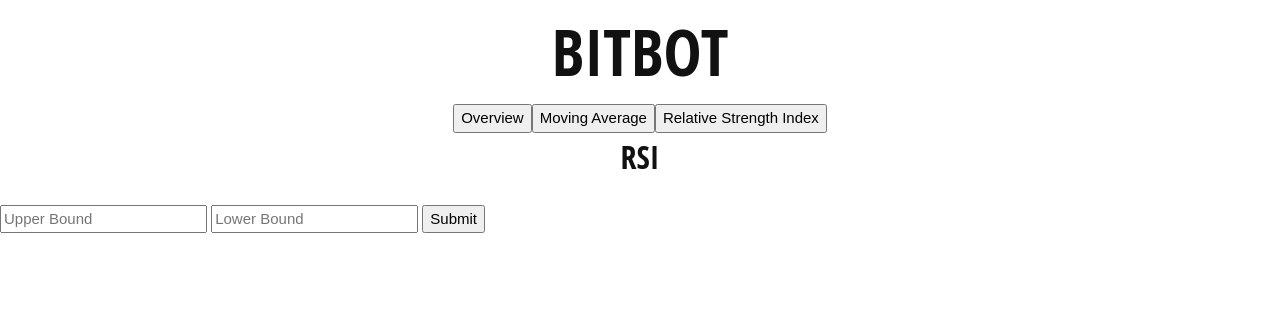
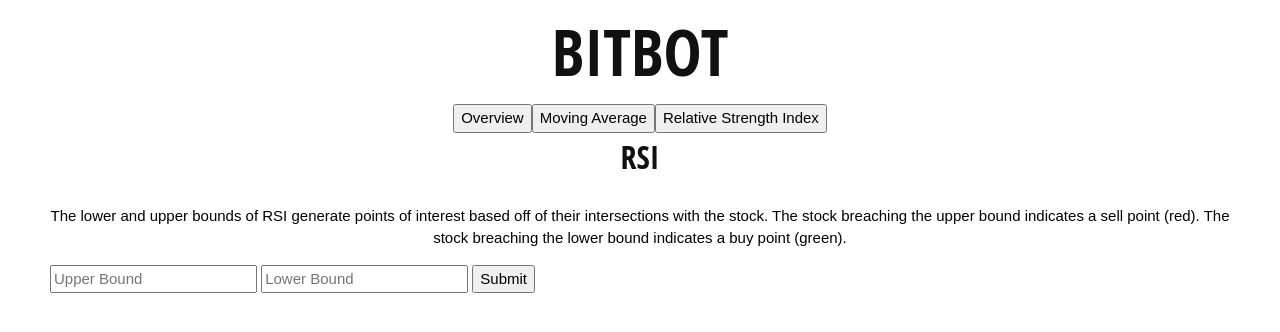
Before and after one commit to Matthewjsiv/bitbot, a Flask app: template app/templates/rsi.html in a window 1280 px wide. Shown: the top 332 px of the page. Run offline with Flask 2, Linux system fonts and the light colour scheme; the template is opened without the code that fills it, so the values that code supplies are empty; some libraries are stand-ins or nearby versions.

Commit message:
added descriptions

```diff
--- a/app/templates/rsi.html
+++ b/app/templates/rsi.html
@@ -79,6 +79,14 @@ h1 { color: #111; font-family: 'Open Sans Condensed', sans-serif; font-size: 64p
 
 h2 { color: #111; font-family: 'Open Sans Condensed', sans-serif; font-size: 32px; font-weight: 700; line-height: 48px; margin: 0 0 24px; padding: 0 30px; text-align: center; text-transform: uppercase; }
 
+.center {
+  padding-left: 50px;
+  padding-right: 50px;
+}
+.center p {
+text-align: center;
+}
+
 </style>
 </head>
 
@@ -118,7 +126,11 @@ h2 { color: #111; font-family: 'Open Sans Condensed', sans-serif; font-size: 32p
  </div>
 
 <h2>RSI</h2>
-
+<div class="center">
+<p>
+The lower and upper bounds of RSI generate points of interest based off of their intersections with the stock.  The stock breaching the upper bound indicates a sell point (red).  The stock breaching the lower bound indicates a buy point (green).
+</p>
+<div>
 <form method="POST">
     <!-- <label for="fname">Param 1</label> -->
     <input name="param1rsi" placeholder="Upper Bound">
```
Also changed, not shown: app/templates/index.html (+14 -1 lines), app/templates/overview.html (+12 -1 lines).
